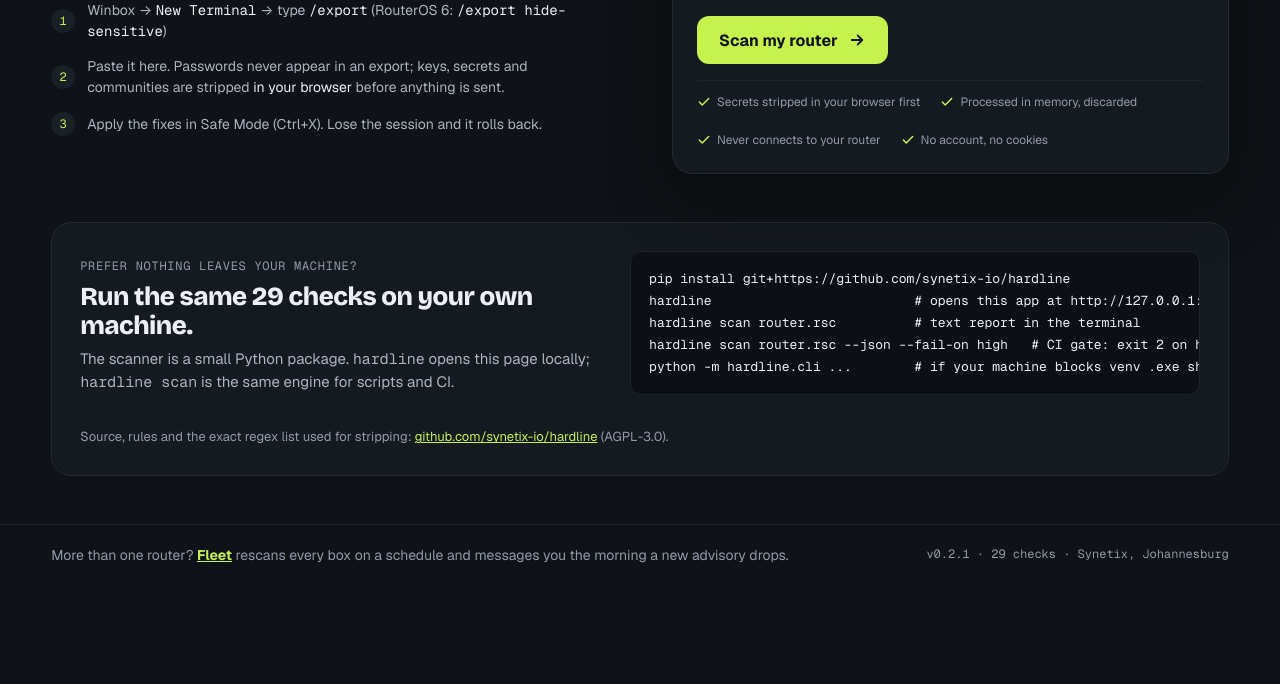
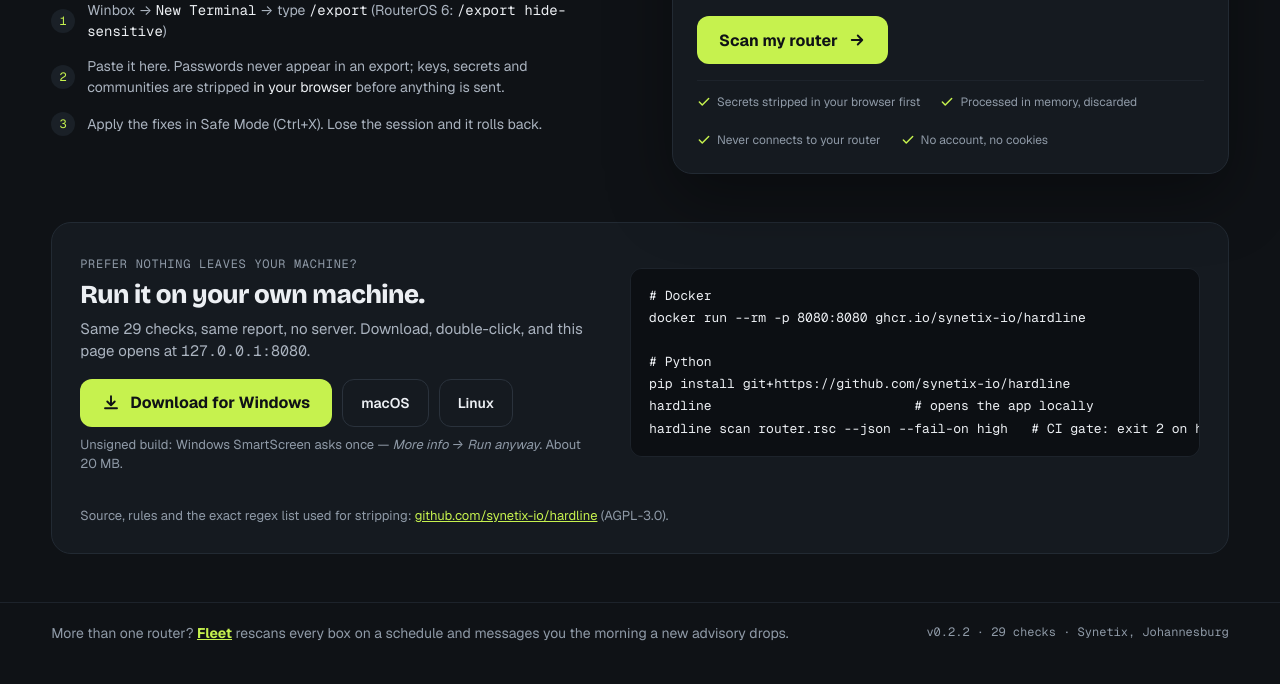
Before and after one commit to synetix-io/hardline, a FastAPI app: page / in a window 1280 px wide. Shown: the part 656-1340 px from the top of the page. Before the commit the page ends 1219 px from the top, so only its background shows below. Run offline with FastAPI, Linux system fonts and the light colour scheme.

Commit message:
0.2.2 — fix frozen entry point; download buttons on the site
Co-Authored-By: Claude Opus 5 <noreply@anthropic.com>

```diff
--- a/hardline/__init__.py
+++ b/hardline/__init__.py
@@ -2,7 +2,7 @@
 
 Deterministic rules decide. The model only explains.
 """
-__version__ = "0.2.1"
+__version__ = "0.2.2"
 
 
 def load_dotenv() -> None:
--- a/hardline/static/app.css
+++ b/hardline/static/app.css
@@ -89,6 +89,9 @@ textarea::placeholder{color:var(--muted-3)}
 .local p{margin:0;font-size:15px;color:var(--muted);line-height:1.5}
 .local pre{margin:0;padding:16px 18px;border-radius:12px;background:var(--code);border:1px solid var(--line);font:13px/1.7 var(--mono);color:var(--text);overflow:auto}
 .local .small{grid-column:1 / -1;font-size:13px;color:var(--muted-2)}
+.local .dl{display:flex;gap:10px;flex-wrap:wrap;align-items:center;margin:16px 0 8px}
+.local .dl .btn-ghost{height:48px;border-radius:12px;padding:0 18px}
+.local > div > .small{grid-column:auto;margin-top:6px}
 .privacy-line{display:flex;align-items:center;gap:8px;margin:20px 0 0;font-size:13px;color:var(--muted-2)}
 
 /* report */
--- a/hardline/templates/index.html
+++ b/hardline/templates/index.html
@@ -64,14 +64,27 @@
 <div class="local" id="local">
   <div>
     <span class="eyebrow">{% if local %}You are running locally{% else %}Prefer nothing leaves your machine?{% endif %}</span>
-    <h2>{% if local %}Same {{ rules }} checks, same report, no server.{% else %}Run the same {{ rules }} checks on your own machine.{% endif %}</h2>
-    <p>The scanner is a small Python package. <code class="mono">hardline</code> opens this page locally; <code class="mono">hardline scan</code> is the same engine for scripts and CI.</p>
+    <h2>{% if local %}Same {{ rules }} checks, same report, no server.{% else %}Run it on your own machine.{% endif %}</h2>
+    <p>Same {{ rules }} checks, same report, no server. Download, double-click, and this page opens at <code class="mono">127.0.0.1:8080</code>.</p>
+    {% if not local %}
+    <div class="dl">
+      <a class="btn" href="https://github.com/synetix-io/hardline/releases/latest/download/hardline-windows.exe">
+        <svg width="18" height="18" viewBox="0 0 24 24" fill="none" stroke="currentColor" stroke-width="2.5" stroke-linecap="round" stroke-linejoin="round" aria-hidden="true"><path d="M12 3v12M7 10l5 5 5-5"/><path d="M4 19h16"/></svg>
+        Download for Windows
+      </a>
+      <a class="btn-ghost" href="https://github.com/synetix-io/hardline/releases/latest/download/hardline-macos">macOS</a>
+      <a class="btn-ghost" href="https://github.com/synetix-io/hardline/releases/latest/download/hardline-linux">Linux</a>
+    </div>
+    <p class="small">Unsigned build: Windows SmartScreen asks once — <em>More info → Run anyway</em>. About 20 MB.</p>
+    {% endif %}
   </div>
-  <pre>pip install git+https://github.com/synetix-io/hardline
-hardline                          # opens this app at http://127.0.0.1:8080
-hardline scan router.rsc          # text report in the terminal
-hardline scan router.rsc --json --fail-on high   # CI gate: exit 2 on high/critical
-python -m hardline.cli ...        # if your machine blocks venv .exe shims</pre>
+  <pre># Docker
+docker run --rm -p 8080:8080 ghcr.io/synetix-io/hardline
+
+# Python
+pip install git+https://github.com/synetix-io/hardline
+hardline                          # opens the app locally
+hardline scan router.rsc --json --fail-on high   # CI gate: exit 2 on high/critical</pre>
   <p class="small">Source, rules and the exact regex list used for stripping: <a href="https://github.com/synetix-io/hardline" rel="noopener">github.com/synetix-io/hardline</a> (AGPL-3.0).</p>
 </div>
 {% endblock %}
--- a/pyproject.toml
+++ b/pyproject.toml
@@ -1,6 +1,6 @@
 [project]
 name = "hardline"
-version = "0.2.1"
+version = "0.2.2"
 description = "Paste your RouterOS export. Get a graded security report and a copy-paste fix."
 requires-python = ">=3.11"
 dependencies = [
```
Also changed, not shown: launcher.py (added, +7 -0 lines), .github/workflows/release.yml, README.md.
